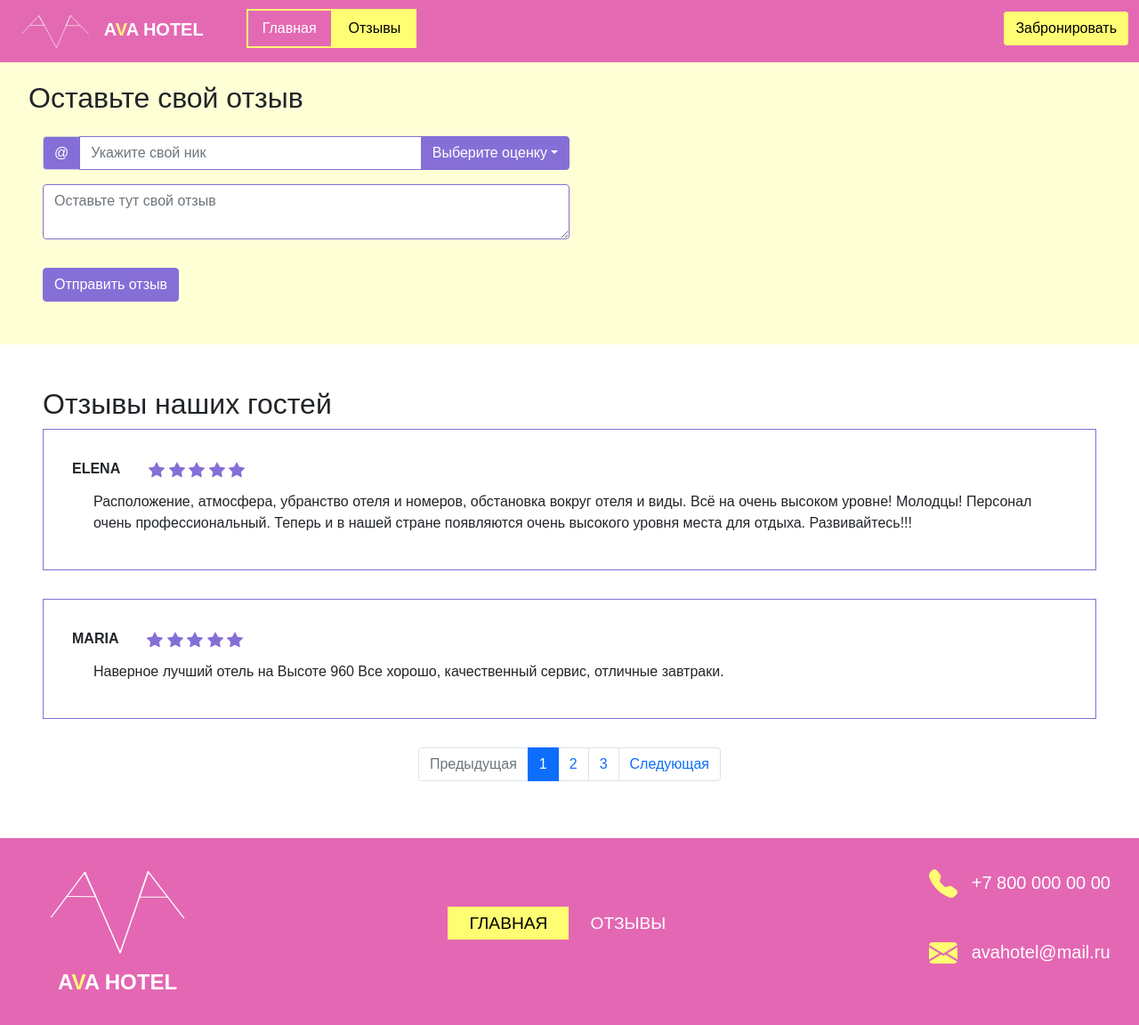
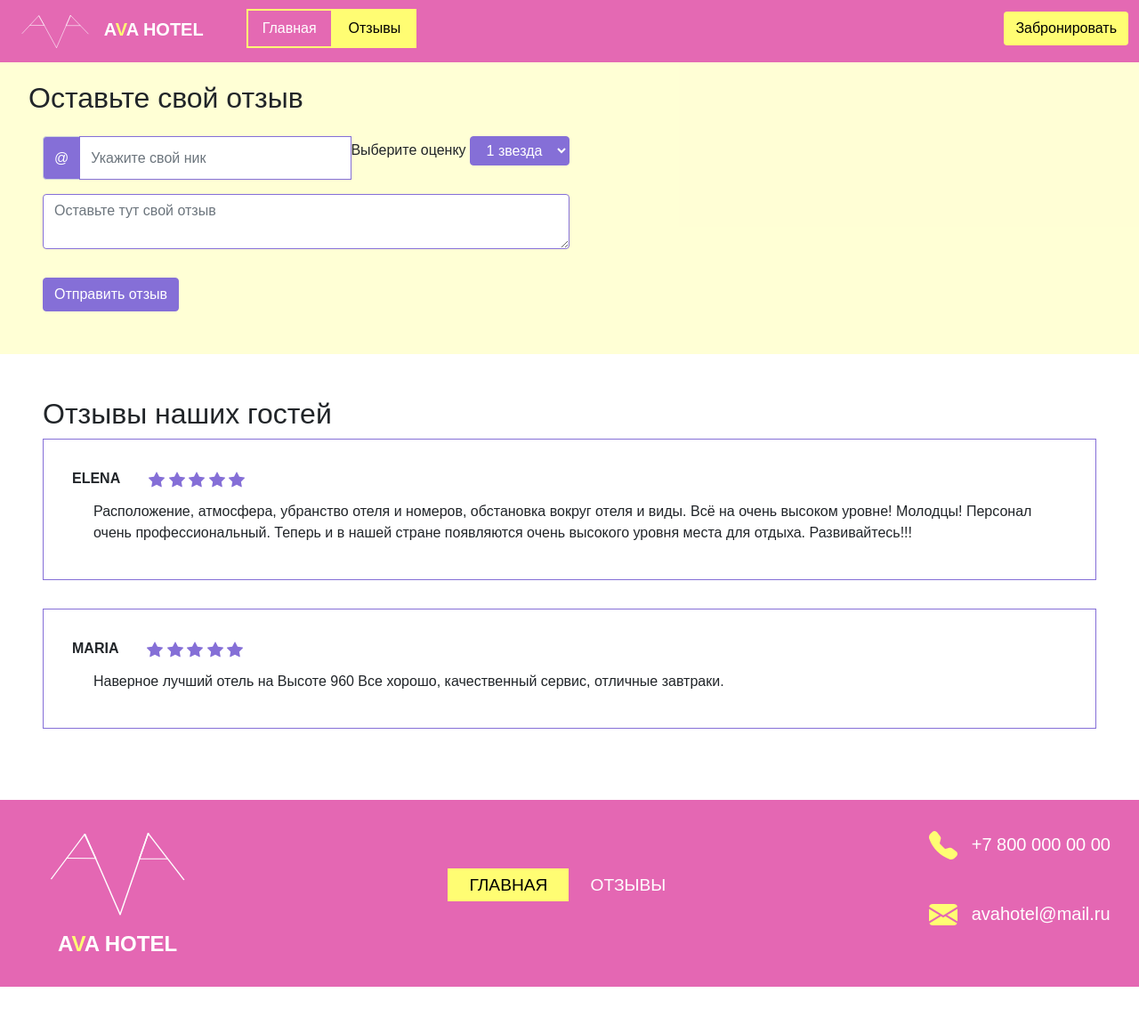
Before and after one commit to Lokegot/AVA, a PHP site: page /otzyvy.php in a window 1280 px wide. Shown: the whole page at 89% size. After the commit the page ends 1109 px from the top, so only its background shows below. Run offline with PHP 8.4, Linux system fonts and the light colour scheme; data comes from the database, SQL or seed files in the repository.

Commit message:
соединил с бд

```diff
--- a/hotelAVA/otzyvy.php
+++ b/hotelAVA/otzyvy.php
@@ -87,18 +87,28 @@
 	<section class="section-otzyv">
         <h2 style="padding-top: 1rem;">Оставьте свой отзыв</h2>
 		<div style="padding:1rem;">
+
 		<form method="post">
 			<div class="input-group mb-3">
                 <span class="input-group-text" id="basic-addon1">@</span>
                 <input type="text" name = "nickname" required = "required" pattern='^[A-Za-z0-9А-Яа-яЁё\s]+$'class="form-control" placeholder="Укажите свой ник" aria-label="Username" aria-describedby="basic-addon1">
-                <button class="btn btn-outline-secondary dropdown-toggle" type="button" data-toggle="dropdown" aria-expanded="true">Выберите оценку</button>
+				<p> Выберите оценку
+                <select class="btn btn-outline-secondary dropdown-toggle" name = 'ocenka'>
+					<option class="dropdown-item" value ='1'>1 звезда</option>
+					<option class="dropdown-item" value ='2'>2 звезды</option>
+					<option class="dropdown-item" value ='3'>3 звезды</option>
+					<option class="dropdown-item" value ='4'>4 звезды</option>
+					<option class="dropdown-item" value ='5'>5 звезд</option>
+				</select>
+				</p>
+				<!--button class="btn btn-outline-secondary dropdown-toggle" type="button" data-toggle="dropdown" aria-expanded="true">Выберите оценку</button>
                 <ul class="dropdown-menu">
                   <li><a class="dropdown-item" href="#">1 звезда</a></li>
                   <li><a class="dropdown-item" href="#">2 звезды</a></li>
                   <li><a class="dropdown-item" href="#">3 звезды</a></li>
                   <li><a class="dropdown-item" href="#">4 звезды</a></li>
                   <li><a class="dropdown-item" href="#">5 звезды</a></li>
-                </ul>
+                </ul-->
             </div>
               <div class="input-group">
                 <textarea name = "review" required = "required" class="form-control" pattern='^[A-Za-z0-9А-Яа-яЁё\s]+$' placeholder="Оставьте тут свой отзыв" aria-label="With textarea"></textarea>
@@ -112,9 +122,10 @@
 					include "reservation.php";
 					$nickname = $_POST['nickname'];
 					$review = $_POST['review'];
+					$value = $_POST['ocenka'];
 					$flag = 1;
 					if(!getNickname($nickname)){
-						setReviews($nickname, $review, 3);
+						setReviews($nickname, $review, $value);
 					}
 					elseif($flag) {echo "Пользователь с таким ником уже существует"; $flag = 0;}
 
@@ -134,7 +145,7 @@
 			getReviews();}?>
 
 
-        <nav aria-label="...">
+        <!--nav aria-label="...">
             <ul class="pagination justify-content-center">
               <li class="page-item disabled">
                 <a class="page-link" href="#" tabindex="-1" aria-disabled="true">Предыдущая</a>
@@ -148,7 +159,7 @@
                 <a class="page-link" href="otzyvy2.php">Следующая</a>
               </li>
             </ul>
-          </nav>
+          </nav-->
 	</section>
 	<footer class="section-2 pink-background">
 		<div class="flex-footer">
```
